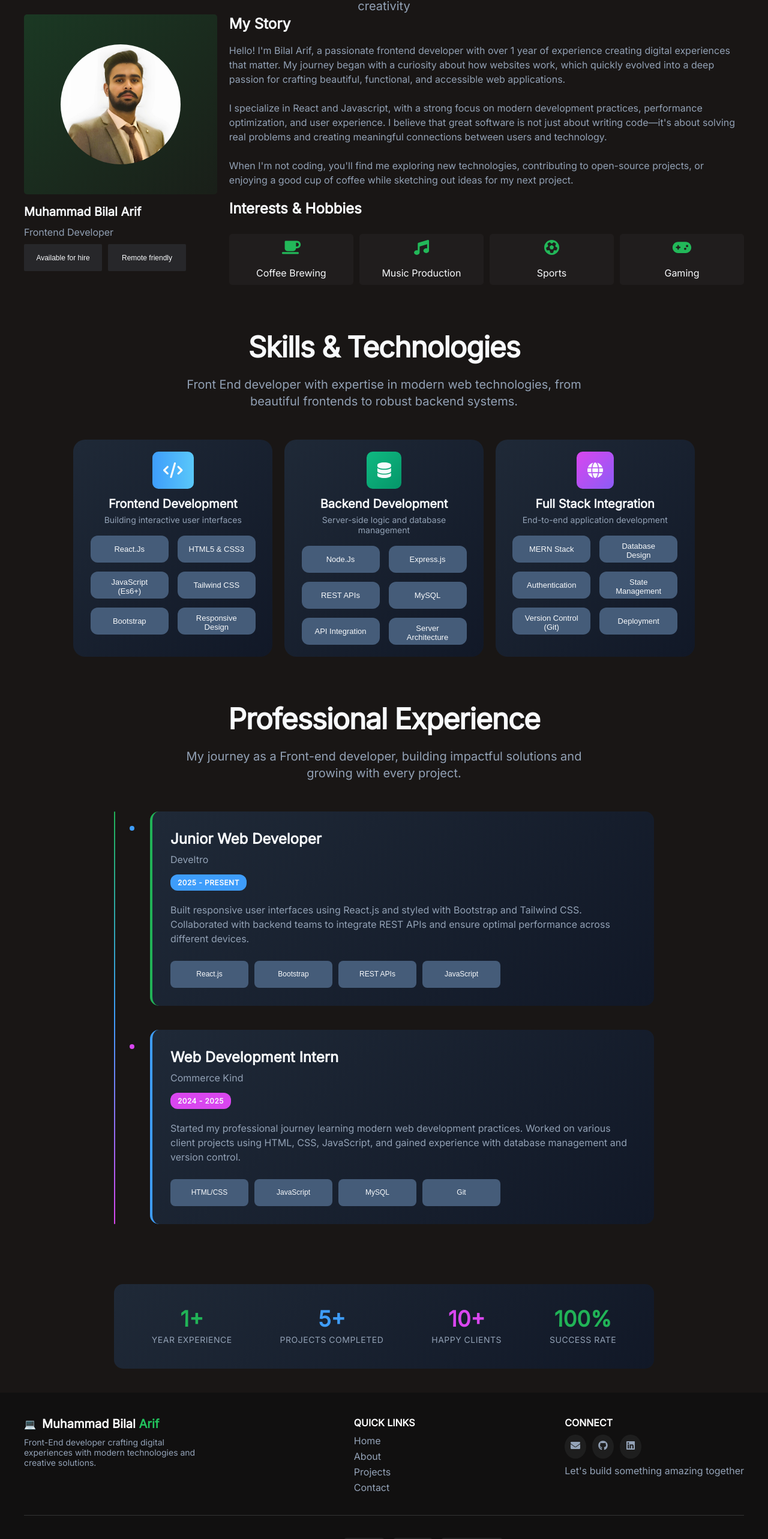
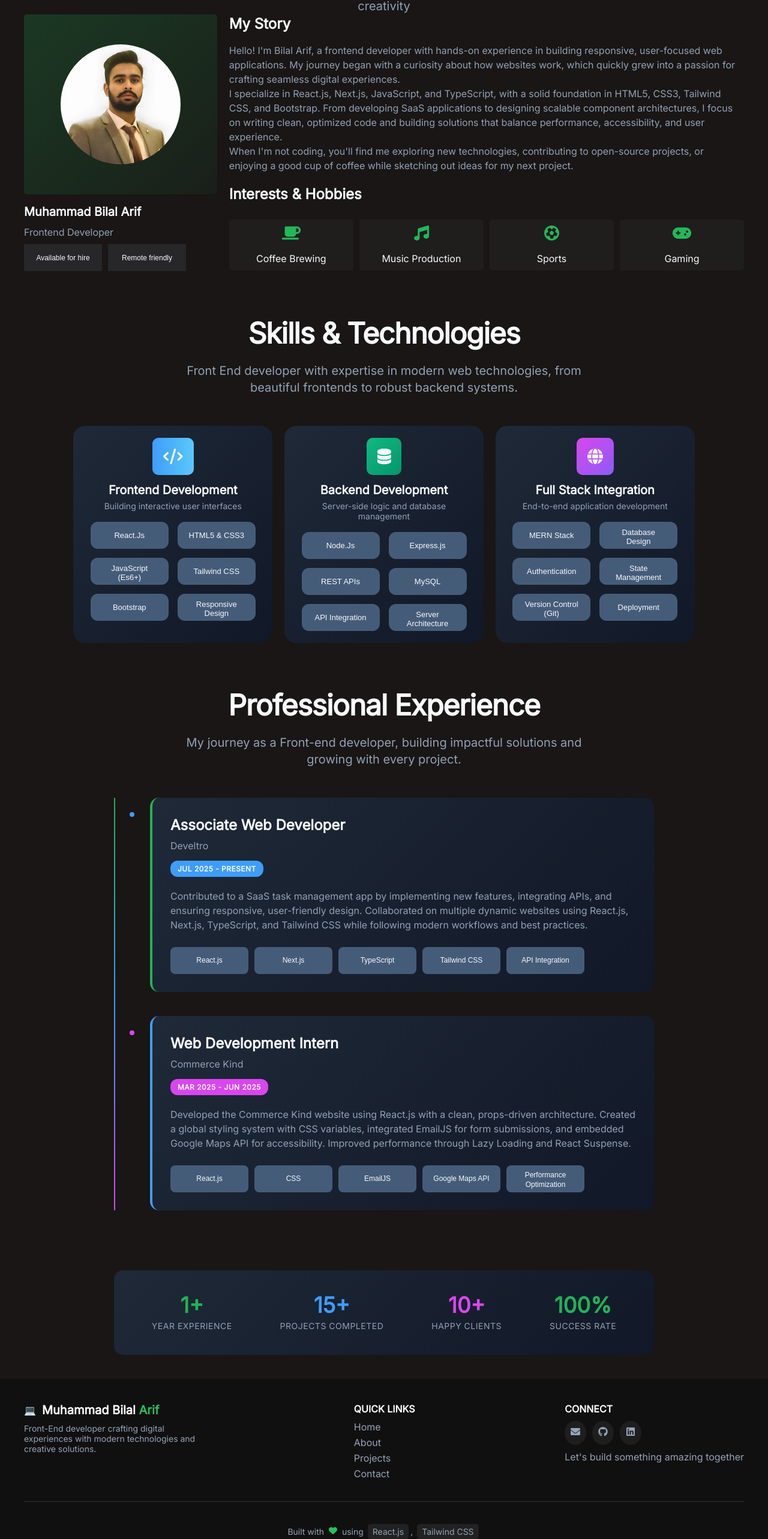
Before and after one commit to bilalarif3739/MY-PORTFOLIO, a React (Vite) app: page /about in a window 1280 px wide. Shown: the part 214-2780 px from the top of the page at 60% size. Built offline with nearby package versions, Linux system fonts and the light colour scheme.

Commit message:
update projects and some updations

```diff
--- a/src/Components/AboutUs/MyExperience/MyExperience.jsx
+++ b/src/Components/AboutUs/MyExperience/MyExperience.jsx
@@ -37,22 +37,24 @@ const MyExperience = () => {
 
 <div className="ExperienceCard">
   <div className="ExperienceCardContent">
-              <h3>Junior Web Developer</h3>
+    <h3>Associate Web Developer</h3>
     <p className="company">Develtro</p>
     <div className="dateTag blue">
-                <span>2025 - Present</span>
+      <span>Jul 2025 - Present</span>
     </div>
     <p className="description">
-                Built responsive user interfaces using React.js and styled with
-                Bootstrap and Tailwind CSS. Collaborated with backend teams to
-                integrate REST APIs and ensure optimal performance across
-                different devices.
+      Contributed to a SaaS task management app by implementing new features,
+      integrating APIs, and ensuring responsive, user-friendly design.
+      Collaborated on multiple dynamic websites using React.js, Next.js,
+      TypeScript, and Tailwind CSS while following modern workflows and
+      best practices.
     </p>
     <div className="techTags">
       <button>React.js</button>
-                <button>Bootstrap</button>
-                <button>REST APIs</button>
-                <button>JavaScript</button>
+      <button>Next.js</button>
+      <button>TypeScript</button>
+      <button>Tailwind CSS</button>
+      <button>API Integration</button>
     </div>
   </div>
   <div className="timelineConnector blue"></div>
@@ -63,23 +65,26 @@ const MyExperience = () => {
     <h3>Web Development Intern</h3>
     <p className="company">Commerce Kind</p>
     <div className="dateTag purple">
-                <span>2024 - 2025</span>
+      <span>Mar 2025 - Jun 2025</span>
     </div>
     <p className="description">
-                Started my professional journey learning modern web development
-                practices. Worked on various client projects using HTML, CSS,
-                JavaScript, and gained experience with database management and
-                version control.
+      Developed the Commerce Kind website using React.js with a clean,
+      props-driven architecture. Created a global styling system with CSS
+      variables, integrated EmailJS for form submissions, and embedded Google
+      Maps API for accessibility. Improved performance through Lazy Loading
+      and React Suspense.
     </p>
     <div className="techTags">
-                <button>HTML/CSS</button>
-                <button>JavaScript</button>
-                <button>MySQL</button>
-                <button>Git</button>
+      <button>React.js</button>
+      <button>CSS</button>
+      <button>EmailJS</button>
+      <button>Google Maps API</button>
+      <button>Performance Optimization</button>
     </div>
   </div>
   <div className="timelineConnector purple"></div>
 </div>
+
         </div>
       </div>
 
@@ -89,7 +94,7 @@ const MyExperience = () => {
           <p>Year Experience</p>
         </div>
         <div className="statItem">
-          <h2>5+</h2>
+          <h2>15+</h2>
           <p>Projects Completed</p>
         </div>
         <div className="statItem">
--- a/src/Components/AboutUs/Story/Story.jsx
+++ b/src/Components/AboutUs/Story/Story.jsx
@@ -44,17 +44,16 @@ const Story = () => {
             <div className="MyStoryDescription">
               <h3>My Story</h3>
               <p>
-                Hello! I'm Bilal Arif, a passionate frontend developer with over
-                1 year of experience creating digital experiences that matter.
-                My journey began with a curiosity about how websites work, which
-                quickly evolved into a deep passion for crafting beautiful,
-                functional, and accessible web applications. <br /> <br />I
-                specialize in React and Javascript, with a strong focus on
-                modern development practices, performance optimization, and user
-                experience. I believe that great software is not just about
-                writing code—it's about solving real problems and creating
-                meaningful connections between users and technology. <br />{" "}
-                <br />
+                Hello! I'm Bilal Arif, a frontend developer with hands-on
+                experience in building responsive, user-focused web
+                applications. My journey began with a curiosity about how
+                websites work, which quickly grew into a passion for crafting
+                seamless digital experiences. <br /> I specialize in React.js, Next.js, JavaScript, and
+                TypeScript, with a solid foundation in HTML5, CSS3, Tailwind
+                CSS, and Bootstrap. From developing SaaS applications to
+                designing scalable component architectures, I focus on writing
+                clean, optimized code and building solutions that balance
+                performance, accessibility, and user experience.  <br />
                 When I'm not coding, you'll find me exploring new technologies,
                 contributing to open-source projects, or enjoying a good cup of
                 coffee while sketching out ideas for my next project.
--- a/src/Components/Footer/Footer.jsx
+++ b/src/Components/Footer/Footer.jsx
@@ -63,7 +63,8 @@ const Footer = () => {
       <div className="FooterBottom">
         <p>
           Built with <FaHeart className="heart" /> using <span>React.js</span>,{" "}
-          <span>Node.js</span>, <span>Tailwind CSS</span>
+          {/* <span></span>, */}
+           <span>Tailwind CSS</span>
         </p>
         <p className="powered">☕ Powered by caffeine and code</p>
         <p>
--- a/src/Components/Projects/AllProjects/AllProjectData.jsx
+++ b/src/Components/Projects/AllProjects/AllProjectData.jsx
@@ -1,7 +1,7 @@
 import {React} from "react";
 import WebsitePic1 from '../../../assets/CKPic.jpeg';
 import WebsitePic2 from '../../../assets/DeveltroPic.jpeg';
-import WebsitePic3 from '../../../assets/PMD.jpeg'
+import WebsitePic3 from '../../../assets/PMD.png'
 import WebsitePic4 from '../../../assets/RealEstatewebsite.jpeg'
 import "./AllProjects.css";
 import AllProjects from "./AllProjects";
@@ -37,14 +37,14 @@ function AllProjectData() {
       liveLink: "https://develtro.com/",
     },
     {
-      title: "Platinum Marketing Distribution",
+      title: "Tijara Marketing Distribution",
       image: WebsitePic3,
-      description: "Platinum Marketing Distribution is a company specializing in the marketing, repacking, and distribution of consumer food products.",
+      description: "Tijara Marketing Distribution is a company specializing in the marketing, repacking, and distribution of consumer food products.",
       Btn1: "React",
       Btn2: "Framer Motion",
       Btn3: "SCSS",
       Btn4: "+1",
-      liveLink: "https://platinummarketingdistribution.com/",
+      liveLink: "https://tijaradistribution.com/",
     },
     {
       title: "Real Estate Website",
```
Also changed, not shown: src/assets/PMD.jpeg (deleted), 1 other file (tests, documents, lock files or other folders). Lines whose indentation alone changed are shown as unchanged.
